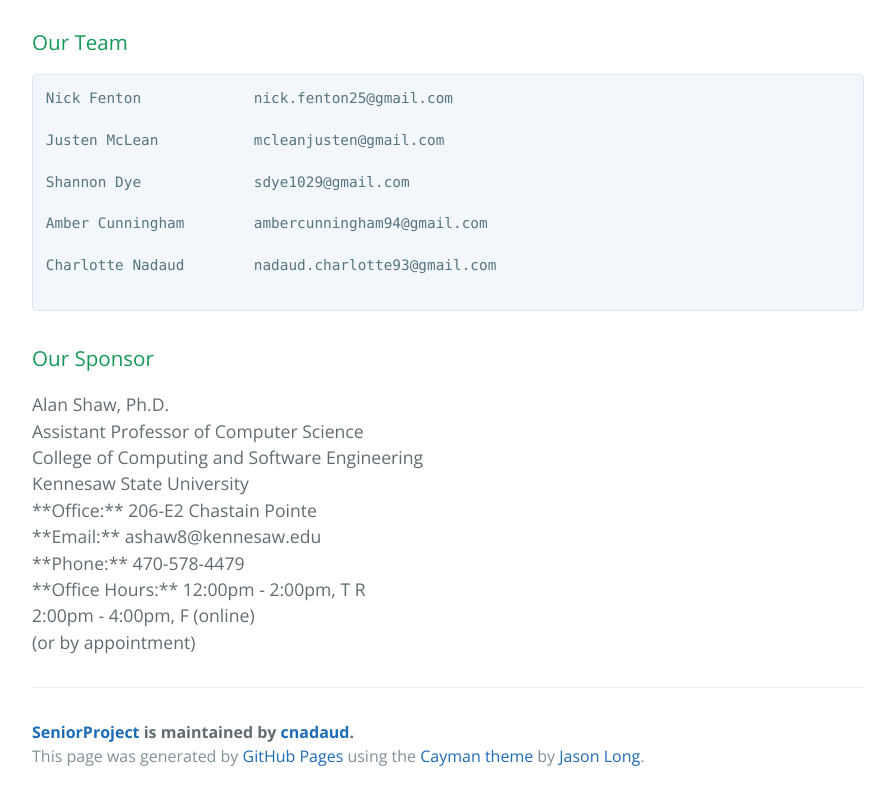
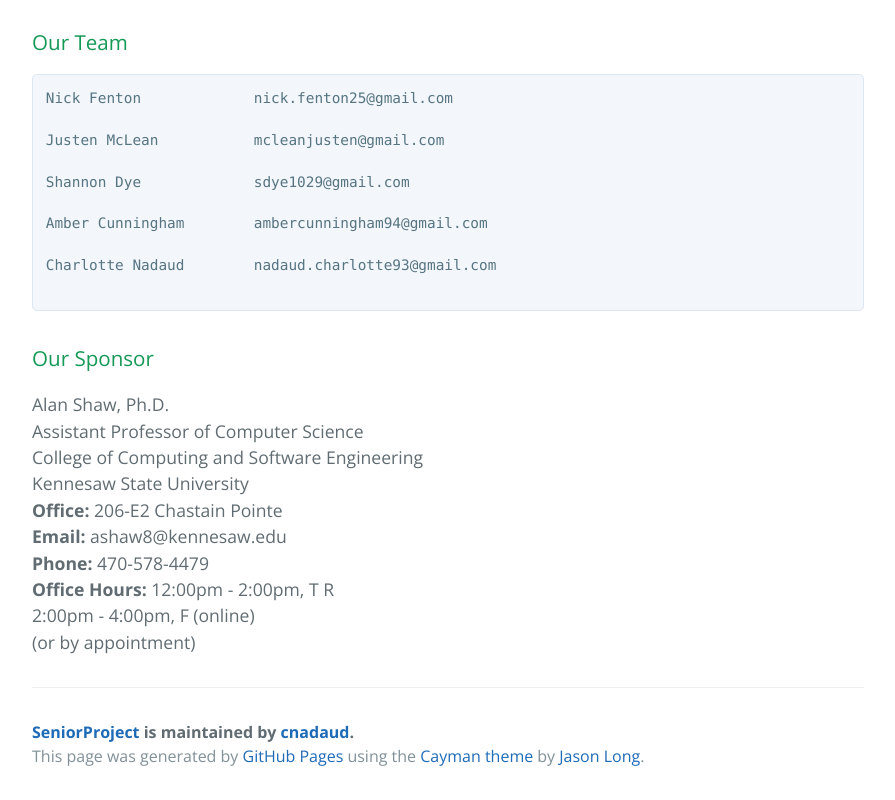
Before and after one commit to cnadaud/SeniorProject, a plain HTML site: page index.html in a window 1280 px wide. Shown: the part 494-1294 px from the top of the page, without its empty margins (192-1087 px from the left). Drawn offline with nearby package versions, Linux system fonts and the light colour scheme.

Commit message:
Update index.html

```diff
--- a/index.html
+++ b/index.html
@@ -43,10 +43,10 @@ Alan Shaw, Ph.D.<br>
 Assistant Professor of Computer Science<br>
 College of Computing and Software Engineering<br>
 Kennesaw State University<br>
-**Office:**	206-E2 Chastain Pointe<br>
-**Email:**	ashaw8@kennesaw.edu<br>
-**Phone:**	470-578-4479<br>
-**Office Hours:**	12:00pm - 2:00pm, T R<br>
+<b>Office:</b>	206-E2 Chastain Pointe<br>
+<b>Email:</b>	ashaw8@kennesaw.edu<br>
+<b>Phone:</b>	470-578-4479<br>
+<b>Office Hours:</b>	12:00pm - 2:00pm, T R<br>
 2:00pm - 4:00pm, F (online)<br>
 (or by appointment)
 
```
